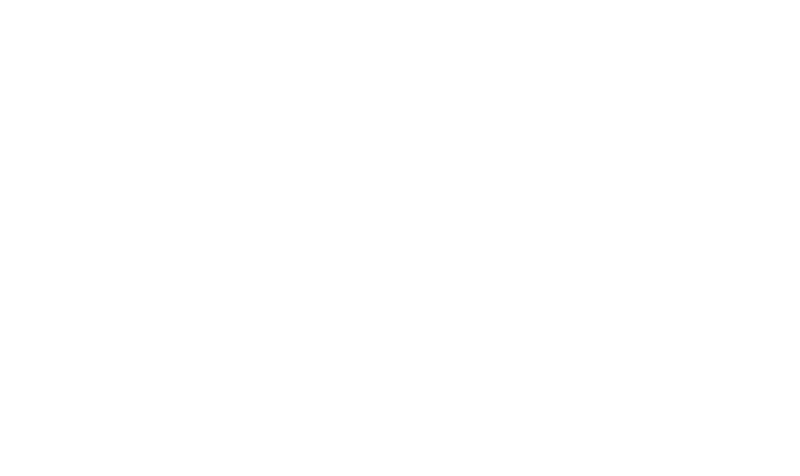
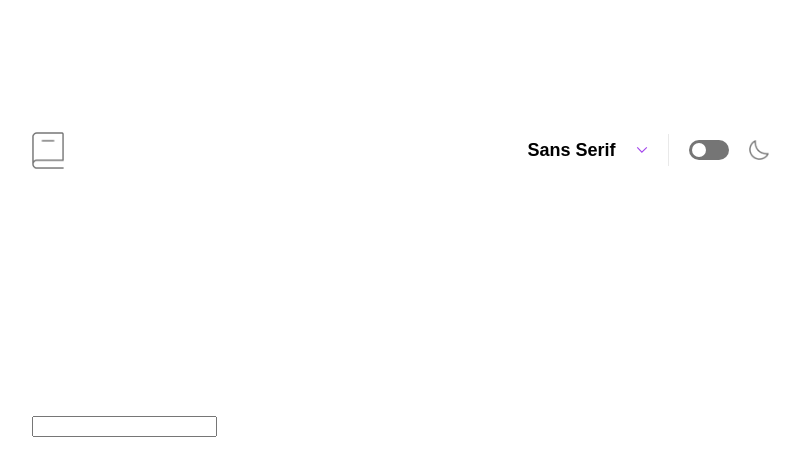
Before and after one commit to doehna/dictionary-web-app-figma, a website: page src/index.html in a window 1280 px wide. Shown: the whole page, without its empty margins (248-1048 px from the left). Drawn offline with Linux system fonts and the light colour scheme.

Commit message:
header styling

```diff
--- a/package.json
+++ b/package.json
@@ -5,7 +5,8 @@
   "scripts": {
     "test": "echo \"Error: no test specified\" && exit 1",
     "start": "parcel src/index.html",
-    "build": "parcel build src/index.html"
+    "build": "parcel build src/index.html",
+    "git-clean": "git clean -dfx"
   },
   "keywords": [],
   "author": "",
--- a/src/index.html
+++ b/src/index.html
@@ -1,13 +1,45 @@
 <!DOCTYPE html>
-<html lang="en">
+<html lang="en" class="light">
+
 <head>
     <meta charset="UTF-8">
     <meta name="viewport" content="width=device-width, initial-scale=1.0">
+    <link rel="icon" type="image/x-icon" href="./images/favicon.ico">
+    <link rel="stylesheet" type="text/css" href="./styles/styles.css">
+    <script type="module" src="js/code.js"></script>
+
     <title>Dictionary</title>
 </head>
+
 <body>
-    <header></header>
-    <main></main>
-    <footer></footer>
+    <div class="container">
+        <header class="header">
+            <img src="./images/iconoir_book.png" alt="Book image." width="32px" height="37px">
+            <div class="settings">
+                <button class="select">
+                    Sans Serif
+                    <img src="./images/arrow.svg" width="12px" height="6px">
+                </button>
+                <div class="options">
+                    <a href="" class="sans">Sans Serif</a>
+                    <a href="" class="serif">Serif</a>
+                    <a href="" class="mono">Mono</a>
+                </div>
+                <span class="separator"></span>
+                <div class="toggle">
+                    <div class="toggle-button"></div>
+                </div>
+                <img src="./images/iconoir_half-moon-light.png" alt="Half moon image." width="20px" height="20px">
+            </div>
+        </header>
+        <main class="main">
+            <input type="text">
+            <div>
+
+            </div>
+        </main>
+        <footer></footer>
+    </div>
 </body>
+
 </html>
--- a/src/js/code.js
+++ b/src/js/code.js
@@ -0,0 +1,6 @@
+import * as dropdown from "./dropdown"
+
+document.addEventListener('DOMContentLoaded', function () {
+   // const setTheme = theme => document.documentElement.className = theme;
+   document.getElementsByClassName("select").addEventListener("click", dropdown.displayDropdownOptions());
+})
--- /dev/null
+++ b/src/js/dropdown.js
@@ -0,0 +1,4 @@
+export function displayDropdownOptions() {
+    const options = document.getElementsByClassName("options");
+    options.style.display = "inline";
+}
--- /dev/null
+++ b/src/styles/styles.css
@@ -0,0 +1,89 @@
+:root,
+ :root.light {
+    --bg-color: #FFFFFF;
+    --font-color: #2D2D2D;
+    --sep-color: #E9E9E9;
+    --toggle-color: #757575;
+    --toggle-color-hover: #A445ED;
+ }
+
+ :root.dark {
+    --bg-color: #050505;
+    --font-color: #FFFFFF;
+    --sep-color: #E9E9E9;
+    --toggle-color: #A445ED;
+    --toggle-color-hover: #A445ED;
+ }
+
+ body {
+    width: 100vw;
+    height: 100vh;
+    background-color: var(--bg-color);
+    display: flex;
+    justify-content: center;
+ }
+
+ .container {
+    width: 737px;
+    height: 100%;
+    display: flex;
+    flex-direction: column;
+    justify-content: space-around;
+ }
+
+ .header {
+    display: flex;
+    justify-content: space-between;
+    align-items: center;
+    height: 37px;
+ }
+
+ .settings {
+    display: flex;
+    gap: 20px;
+    align-items: center;
+ }
+
+.select {
+    background-color: var(--bg-color);
+    border: none;
+    font-size: 18px;
+    font-weight: bold;
+    font-family: sans-serif;
+    display: flex;
+    justify-content: space-between;
+    width: 120px;
+    height: 24px;
+    margin: 0;
+    padding: 0;
+    align-items: center;
+}
+
+.options {
+    display: none;
+}
+
+.separator {
+    width: 1px;
+    height: 32px;
+    background-color: var(--sep-color);
+}
+
+.toggle {
+    width: 40px;
+    height: 20px;
+    border-radius: 10px;
+    background-color: var(--toggle-color);
+}
+
+.toggle:hover {
+    background-color: var(--toggle-color-hover);
+}
+
+.toggle-button {
+    width: 14px;
+    height: 14px;
+    background-color: #FFFFFF;
+    border-radius: 100%;
+    margin: 3px;
+}
```
Also changed, not shown: src/images/arrow.svg (added), src/images/favicon.ico (added), src/images/iconoir_book.png (added), src/images/iconoir_half-moon-dark.png (added), src/images/iconoir_half-moon-light.png (added), 4 other files.
